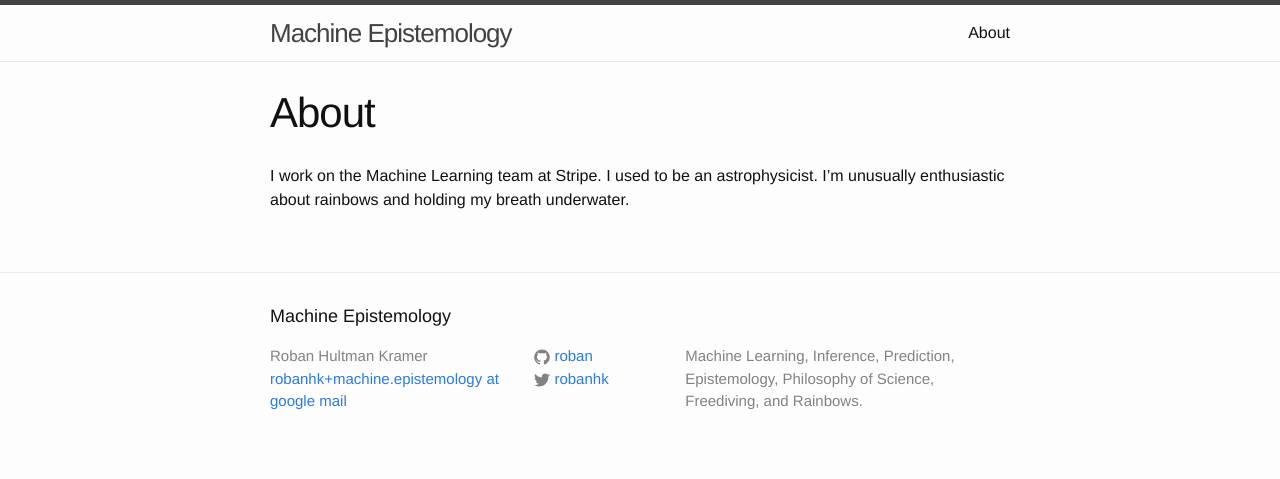
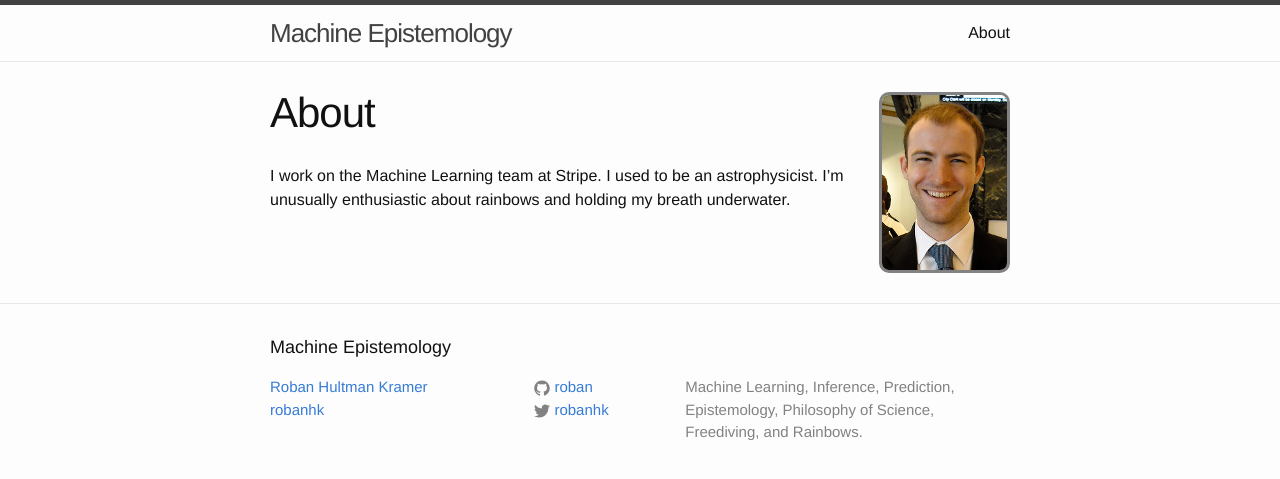
Before and after one commit to roban/machine-epistemology, a Jekyll site: the page built from about.md, in a window 1280 px wide. Shown: the top 479 px of the page. Built offline with Jekyll 4.4.1, drawn with Linux system fonts in a browser that asks for light colours.

Commit message:
Add photo and other style fixes.

```diff
--- a/_config.yml
+++ b/_config.yml
@@ -7,7 +7,8 @@ description: > # this means to ignore newlines until "baseurl:"
 
 twitter_username: robanhk
 github_username: roban
-email: robanhk+machine.epistemology at google mail
+email: robanhk
+homepage: http://roban.github.io/
 
 baseurl: /machine-epistemology
 
--- a/_includes/footer.html
+++ b/_includes/footer.html
@@ -7,7 +7,7 @@
     <div class="footer-col-wrapper">
       <div class="footer-col  footer-col-1">
         <ul class="contact-list">
-          <li>{{ site.author }}</li>
+          <li><a href="{{ site.homepage }}">{{ site.author }}</a></li>
           <li><a href="mailto:{{ site.email }}">{{ site.email }}</a></li>
         </ul>
       </div>
--- /dev/null
+++ b/_layouts/about.html
@@ -0,0 +1,16 @@
+---
+layout: default
+---
+<div class="post">
+
+  <header class="post-header">
+		<a href="{{site.homepage}}"><img class="photo" src="../kramer.jpg"></a>
+    <h1 class="post-title">{{ page.title }}</h1>
+  </header>
+
+
+  <article class="post-content">
+    {{ content }}
+  </article>
+
+</div>
--- a/_sass/_base.scss
+++ b/_sass/_base.scss
@@ -220,3 +220,10 @@ pre {
     border: 2px solid darken($brand-color, 30%);
     padding: 3px;
 }
+
+img.photo {
+		border: 3px solid $grey-color;
+		border-radius: 10px;
+		float: right;
+		margin-left: 25px;
+}
--- a/_sass/_layout.scss
+++ b/_sass/_layout.scss
@@ -112,6 +112,10 @@
     color: $grey-color;
     margin-left: -$spacing-unit / 2;
     @extend %clearfix;
+}
+
+.footer-col-wrapper a {
+    color: desaturate($brand-color, 10%);
 }
 
 .footer-col {
--- a/about.md
+++ b/about.md
@@ -1,7 +1,9 @@
 ---
-layout: page
+layout: about
 title: About
+photo: kramer.jpg
 permalink: /about/
+
 ---
 
 I work on the Machine Learning team at Stripe. I used to be an
--- a/index.html
+++ b/index.html
@@ -4,7 +4,7 @@ layout: default
 
 <div class="home">
 
-  <h1 class="page-heading">Epistemes</h1>
+  <h1 class="page-heading">Posts</h1>
 
   <ul class="post-list">
     {% for post in site.posts %}
```
Also changed, not shown: _drafts/foundherentism.md (+1 -1 lines), kramer.jpg (added), kramerro.jpg (added).
